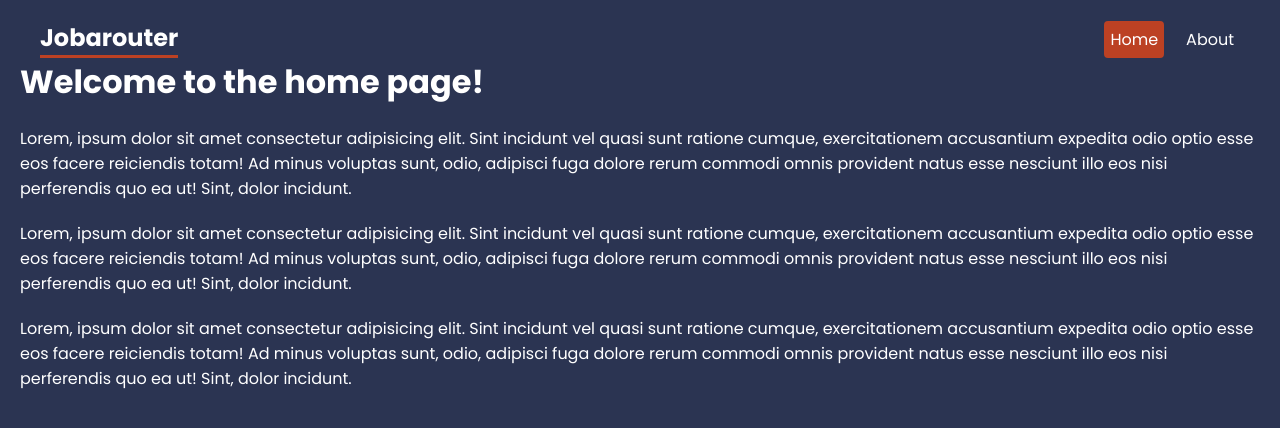
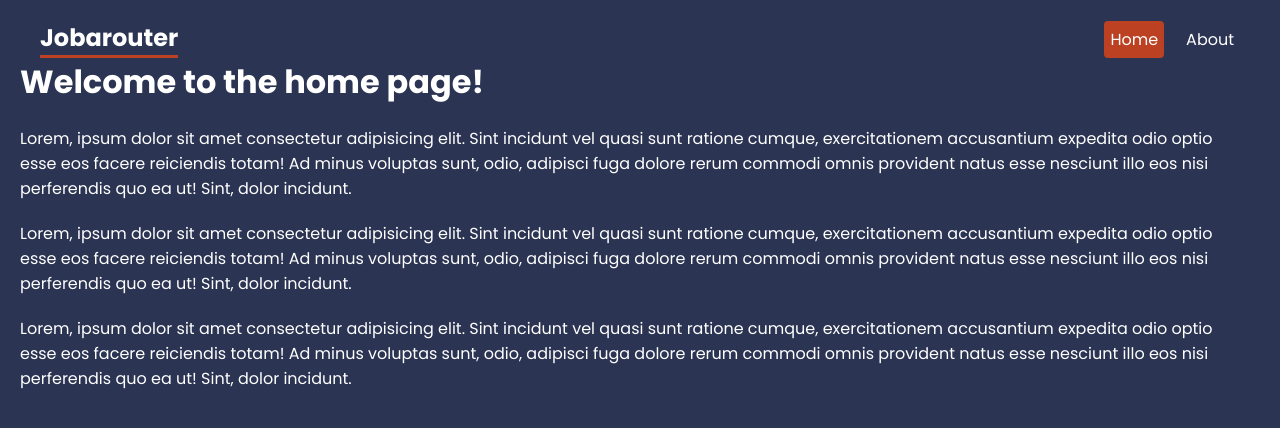
Before and after one commit to AbassKoyang/jobarouter, a React (Create React App) app: page / in a window 1280 px wide. Shown: the top 428 px of the page. Built offline with nearby package versions, Linux system fonts and the light colour scheme; the HTML template or start-up script is replaced by a standard one.

Commit message:
migrated to v6 - replaced browserRouter with RouterProvider which uses createBrowserRouter, add rootLayout component to display constant element like headers and footers & elements for different routes using Outlet component

```diff
--- a/src/App.jsx
+++ b/src/App.jsx
@@ -1,26 +1,30 @@
-import { BrowserRouter, Routes, Route, Link, NavLink } from "react-router-dom";
+import {
+  createBrowserRouter,
+  Routes,
+  Route,
+  Link,
+  NavLink,
+  createRoutesFromElements,
+  RouterProvider} from "react-router-dom";
 
 //pages
 import Home from "./pages/Home";
 import About from "./pages/About";
+//layouts
+import RootLayout from "./layouts/RootLayout";
+
+const router = createBrowserRouter(
+  createRoutesFromElements(
+      <Route path="/" element={<RootLayout />}>
+        <Route index element={<Home />} />
+        <Route path="about" element={<About />} />
+      </Route>
+  )
+);
 
 function App() {
   return (
-  <BrowserRouter>
-  <header>
-    <nav>
-      <h1>Jobarouter</h1>
-      <NavLink to='/'>Home</NavLink>
-      <NavLink to='about'>About</NavLink>
-    </nav>
-  </header>
-    <main>
-      <Routes>
-        <Route index element={<Home />} />
-        <Route path="about" element={<About />} />
-      </Routes>
-    </main>
-  </BrowserRouter>
+  <RouterProvider router={router} />
   );
 }
 
--- a/src/index.css
+++ b/src/index.css
@@ -51,6 +51,10 @@
 
 /* page content */
 
+main{
+  max-width: 1200px;
+  padding: 40px auto;
+}
 
 /* help layout */
 
--- /dev/null
+++ b/src/layouts/RootLayout.jsx
@@ -0,0 +1,22 @@
+import React from 'react'
+import { NavLink, Outlet } from 'react-router-dom';
+
+const RootLayout = () => {
+  return (
+    <div className='root-layout'>
+        <header>
+            <nav>
+            <h1>Jobarouter</h1>
+            <NavLink to='/'>Home</NavLink>
+            <NavLink to='about'>About</NavLink>
+            </nav>
+        </header>
+
+        <main>
+            <Outlet />
+        </main>
+    </div>
+  )
+}
+
+export default RootLayout;
```
